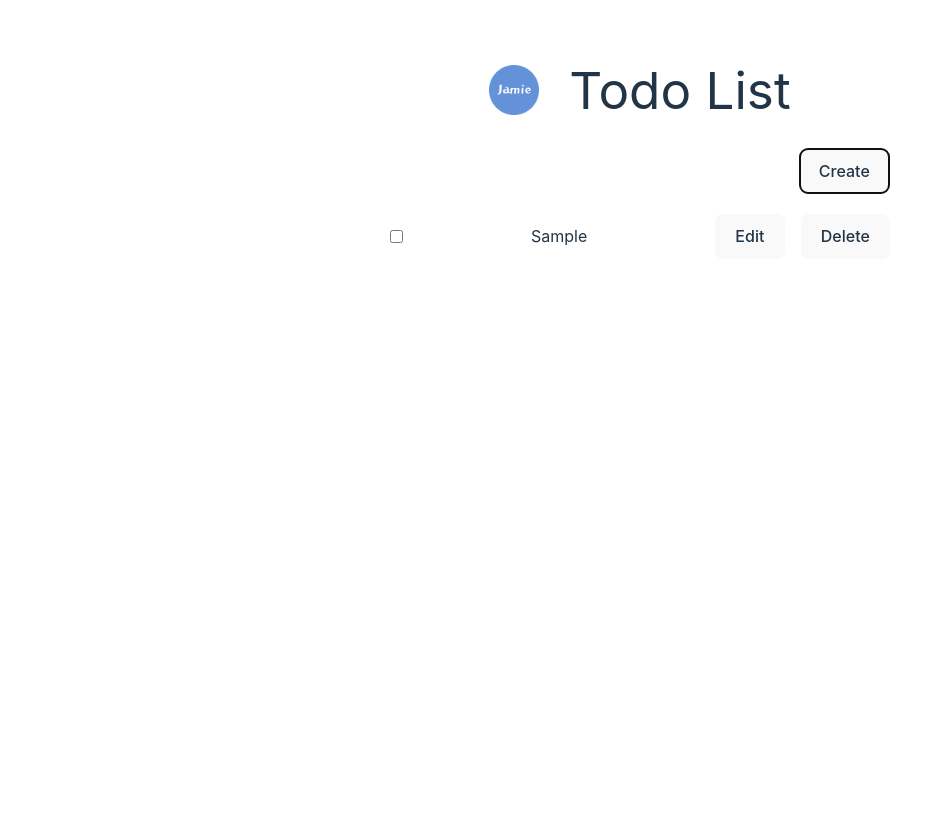
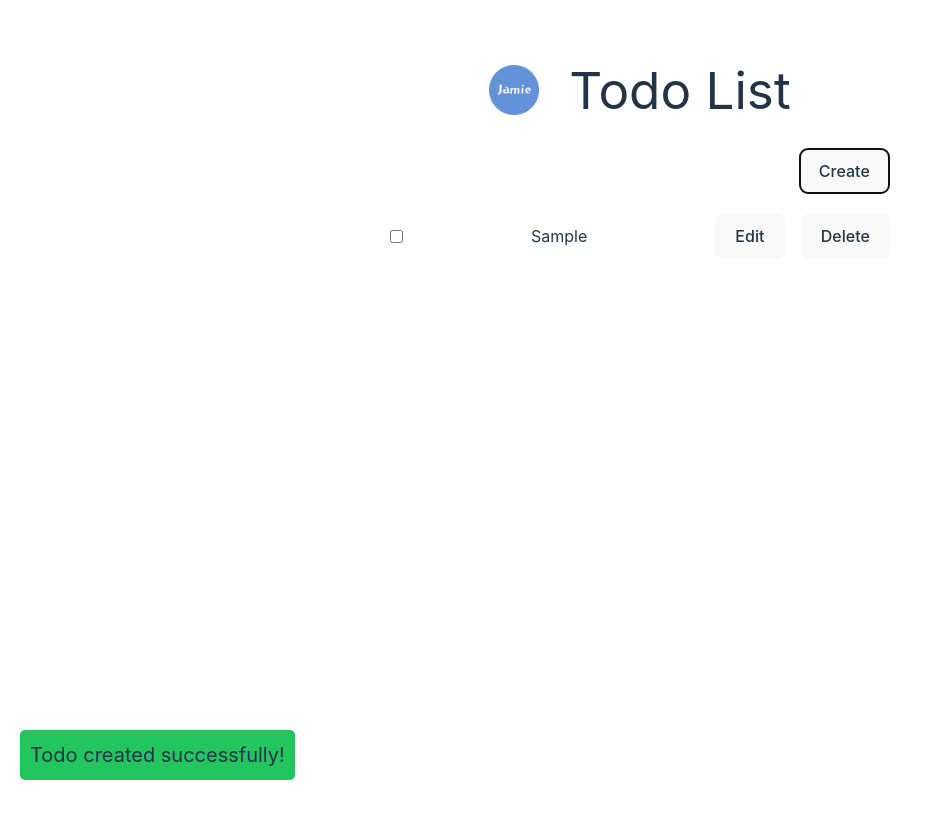
Before and after one commit to JamieLoLo/iThome2024_react_typescript, a React (Vite) app: page / in a window 1280 px wide. Both pictures are taken after typing "Sample" into the empty fields and a click on the button "Create". Shown: the top 818 px of the page, without its empty margins (0-933 px from the left). Built offline with nearby package versions, Linux system fonts and the light colour scheme.

Commit message:
【 Day 21 】在 TypeScript 中使用 setState 進行狀態管理

```diff
--- a/src/App.tsx
+++ b/src/App.tsx
@@ -4,6 +4,7 @@ import logo from './assets/logo.png'
 import { useState } from 'react'
 import TodoList from './components/TodoList'
 import CreateTodo from './components/CreateTodo'
+import Message from './components/Message'
 
 export type TodoItem = {
   id: number
@@ -11,16 +12,40 @@ export type TodoItem = {
   isFinished: boolean
 }
 
+export type MessageDetails = {
+  visible: boolean
+  message: string
+  mode: 'error' | 'success'
+}
+
 function App() {
   const [todos, setTodos] = useState<TodoItem[]>([])
+  const [messageDetails, setMessageDetails] = useState<MessageDetails>({
+    visible: false,
+    message: '',
+    mode: 'error',
+  })
 
   const createTodoHandler = (title: string) => {
+    if (title.trim().length === 0) {
+      setMessageDetails({
+        visible: true,
+        message: 'Input cannot be empty!',
+        mode: 'error',
+      })
+      return
+    }
     const newTodo: TodoItem = {
       id: Math.random(),
       title: title,
       isFinished: false,
     }
     setTodos((prevTodos) => [...prevTodos, newTodo])
+    setMessageDetails({
+      visible: true,
+      message: 'Todo created successfully!',
+      mode: 'success',
+    })
   }
 
   const deleteTodoHandler = (id: number) => {
@@ -34,6 +59,12 @@ function App() {
       </Header>
       <CreateTodo onCreateTodo={createTodoHandler} />
       <TodoList todos={todos} onDeleteTodo={deleteTodoHandler} />
+      <Message
+        visible={messageDetails.visible}
+        mode={messageDetails.mode}
+        message={messageDetails.message}
+        onMessageVisible={setMessageDetails}
+      />
     </main>
   )
 }
--- /dev/null
+++ b/src/components/Message.tsx
@@ -0,0 +1,35 @@
+import { type SetStateAction, useEffect } from 'react'
+import { type MessageDetails } from '../App'
+
+type MessageProps = MessageDetails & {
+  onMessageVisible: (value: SetStateAction<MessageDetails>) => void
+}
+
+export default function Message({
+  visible,
+  message,
+  mode,
+  onMessageVisible,
+}: MessageProps) {
+  useEffect(() => {
+    if (visible) {
+      const timer = setTimeout(() => {
+        onMessageVisible((prev: MessageDetails) => ({
+          ...prev,
+          visible: false,
+        }))
+      }, 3000)
+
+      return () => clearTimeout(timer)
+    }
+  }, [visible])
+  return (
+    <div
+      className={`${mode === 'error' ? 'bg-red-500' : 'bg-green-500'} ${
+        visible ? 'flex' : 'hidden'
+      } rounded-[5px] p-[10px] fixed bottom-[20px] left-[20px]`}
+    >
+      <p className='text-[20px]'>{message}</p>
+    </div>
+  )
+}
```
